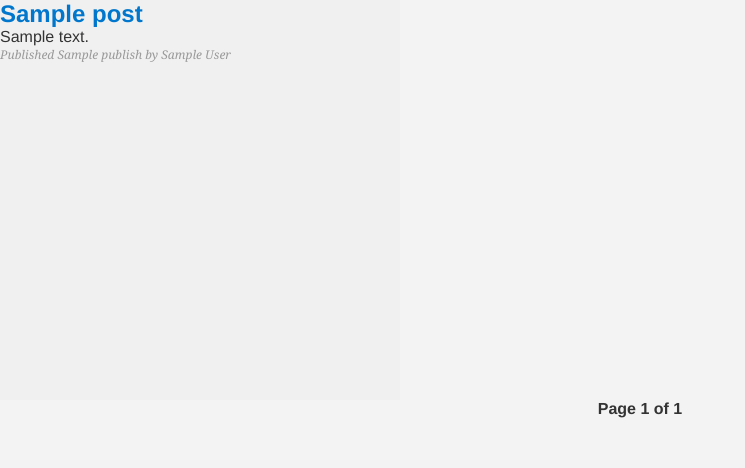
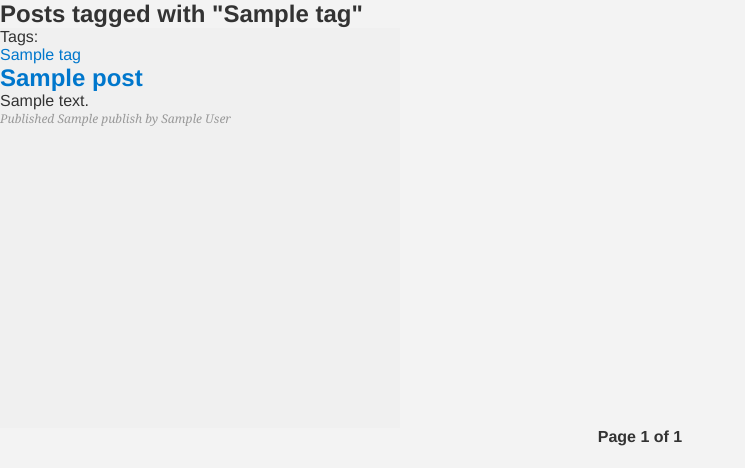
Before and after one commit to Sheisuka/DummyBlog, a Django app: template DummyBlog/Blog/templates/Blog/post/list.html in a window 1280 px wide. Shown: the part 137-605 px from the top of the page, without its empty margins (0-745 px from the left). Run offline with Django 4.2, Linux system fonts and the light colour scheme; the template is opened without the code that fills it: most values are stand-ins (such as "Sample title", 1, 10 or a date in 2020).

Commit message:
:lipstick: Add searching by tag

```diff
--- a/DummyBlog/Blog/templates/Blog/post/list.html
+++ b/DummyBlog/Blog/templates/Blog/post/list.html
@@ -7,9 +7,19 @@
         <div class="header">
             <h1>Последние посты</h1>
         </div>
+        {% if tag %}
+            <h2>Posts tagged with "{{ tag.name }}"</h2>
+        {% endif %}
         <div class="posts">
             {% for post in posts %}
                 <div class="post">
+                    <p>Tags:</p>
+                    <div class="tags">
+                        {% for tag in post.tags.all %}
+                            <a href="{% url "Blog:post_list_by_tag" tag.slug %}">{{ tag.name }}</a>
+                            {% if not forloop.last %}, {% endif %}
+                        {% endfor %}
+                    </div>
                     <h2><a href="{{ post.get_absolute_url }}">{{ post.title }}</a></h2>
                     {{ post.body|truncatewords:30|linebreaks }}
                     <p class="date">
```
